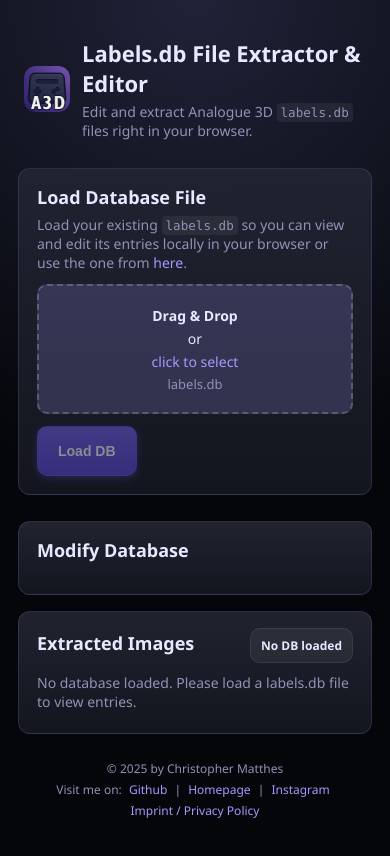
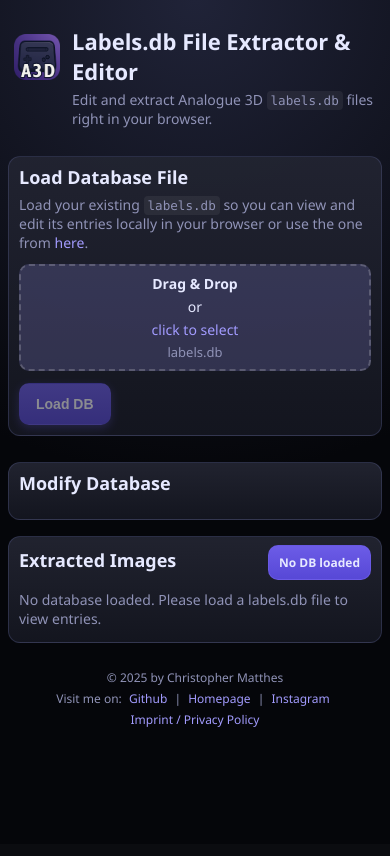
Before and after one commit to Chrisser73/analogue-3d-labels-db-editor, a Vue app: page / in a window 390 px wide. Shown: the top 856 px of the page. Built offline with nearby package versions, Linux system fonts and the light colour scheme.

Commit message:
layout fixes mobiel

```diff
--- a/src/styles/_theme.scss
+++ b/src/styles/_theme.scss
@@ -14,3 +14,4 @@
 $radius-md: 10px;
 $radius-sm: 6px;
 $shadow-soft: 0 10px 30px rgba(0, 0, 0, 0.5);
+$btn-gradient: linear-gradient(180deg, #{$accent}, #5748d6);
--- a/src/styles/style.scss
+++ b/src/styles/style.scss
@@ -272,7 +272,7 @@
 }
 
 .ui-btn-primary {
-  background: linear-gradient(180deg, #6c5ce7, #5748d6);
+  background: theme.$btn-gradient;
   color: #fff;
   box-shadow: 0 3px 10px rgba(108, 92, 231, 0.4);
 }
@@ -347,11 +347,11 @@
   align-items: center;
   gap: 8px;
   padding: 8px 10px;
-  background: rgba(255, 255, 255, 0.06);
-  border: 1px solid rgba(255, 255, 255, 0.08);
+  background: theme.$btn-gradient;
+  border: 1px solid rgba(108, 92, 231, 0.8);
   border-radius: theme.$radius-md;
   color: theme.$fg;
-  font-weight: 600;
+  font-weight: 700;
 }
 
 .ui-alert {
@@ -623,3 +623,42 @@
 .search-block {
   margin-top: 30px;
 }
+
+// MEDIA QUERIES
+@media (max-width: 640px) {
+  body {
+    padding: 20px 8px 20px;
+  }
+
+  .hero-left {
+    align-items: flex-start;
+
+    .logo {
+      margin-top: 8px;
+    }
+  }
+
+  .ui-btn-md {
+    padding: 12px 16px;
+  }
+
+  .ui-dropzone {
+    padding: 8px;
+    min-height: 100px;
+  }
+
+  .panel {
+    padding: 8px 10px 10px;
+  }
+
+  .card-grid {
+    grid-template-columns: repeat(auto-fill, minmax(95px, 1fr));
+    gap: 8px;
+  }
+
+  .card-thumb {
+    height: 96px;
+    max-height: 96px;
+    width: calc(96px * 74 / 86);
+  }
+}
```
